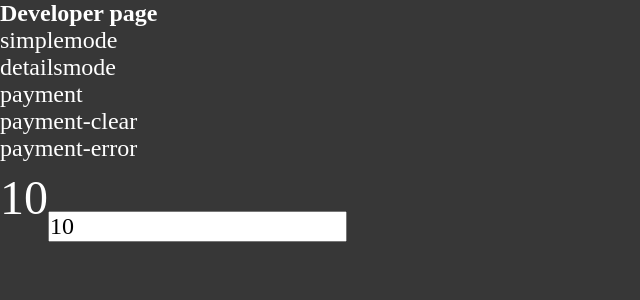
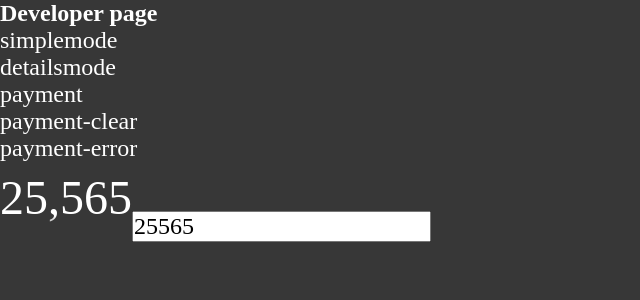
Before and after one commit to heptacode/sunrinpay, a Vue app: page / in a window 1280 px wide. Shown: the top 300 px of the page, without its empty margins (0-640 px from the left). Built offline with nearby package versions, Linux system fonts and the light colour scheme; a web font is replaced by a local one.

Commit message:
Update number count

```diff
--- a/src/components/NumberCounter.vue
+++ b/src/components/NumberCounter.vue
@@ -2,11 +2,12 @@
 	<transition-group tag="span" name="numbercounter" class="numbercounter">
 		<span
 			v-for="(i, idx) in getNumberString"
-			:key="1 + idx"
-			class="numbercounter__digits"
-			:style="{ top: `-${i * 100}%` }"
+			:key="getIndex(i,idx)"
+			:class="{'numbercounter__digits':i!=',','numbercounter__digits__ap':i==','}"
+			:style="{ top: i != ',' ? `-${i * 100}%` : `0%`}"
 		>
-			<span v-for="n in 10" :key="n">{{ n - 1 }}</span>
+			<span v-for="n in  i != ',' ? 10 : 0" :key="n">{{ n - 1 }}</span>
+			<span v-if="i==','">,</span>
 		</span>
 	</transition-group>
 </template>
@@ -15,40 +16,53 @@
 import Vue, { PropType } from "vue";
 export default Vue.extend({
 	props: {
-		number: { type: Number as PropType<number>, default: 0 },
+		number: { type: Number as PropType<number>, default: 0 }
 	},
 	data() {
 		return {
-			isStarted: false,
+			isStarted: false
 		};
 	},
 	mounted() {
 		setTimeout(() => {
 			this.isStarted = true;
-		}, 500);
+		}, 100);
+	},
+	methods: {
+		getIndex(n: string, idx: number): string {
+			if (n == ",") return n + idx;
+			let reg = this.getNumberString.substring(0, idx + 1).match(/,/gi);
+			console.log(idx, idx - (reg ? reg!.length : 0));
+			return (idx - (reg ? reg!.length : 0)).toString();
+		}
 	},
 	computed: {
 		getNumberString(): string {
-			if (this.isStarted) return this.number.toString();
-			else
-				return [...Array(this.number.toString().length)]
-					.map(() => "0")
+			let numberFormatter = new Intl.NumberFormat();
+			if (this.isStarted) return numberFormatter.format(this.number);
+			else {
+				let zeroString = [...Array(this.number.toString().length)]
+					.map(() => "1")
 					.join("");
-		},
-	},
+				return numberFormatter
+					.format(Number(zeroString))
+					.replace(/1/gi, "0");
+			}
+		}
+	}
 });
 </script>
 
 <style lang="scss" scoped>
 .numbercounter-leave-active,
 .numbercounter-enter-active {
-	transition: 1.5s;
+	transition: 1s;
 }
 .numbercounter-leave-active {
 	position: absolute !important;
 }
 .numbercounter-move {
-	transition: 0.5s;
+	transition: 1s;
 }
 .numbercounter-enter {
 	opacity: 0;
@@ -69,7 +83,7 @@ export default Vue.extend({
 	font-size: 2em;
 	height: 1.5em;
 
-    overflow: hidden;
+	overflow: hidden;
 
 	display: inline-block;
 	mask-image: linear-gradient(
@@ -87,7 +101,7 @@ export default Vue.extend({
 		rgba(255, 255, 255, 0) 100%
 	);
 	.numbercounter__digits {
-		transition: 1.5s;
+		transition: 1s;
 		position: relative;
 		display: inline-flex;
 		flex-direction: column;
--- a/src/views/Home.vue
+++ b/src/views/Home.vue
@@ -17,7 +17,7 @@ import NumberCounterVue from "../components/NumberCounter.vue";
 export default Vue.extend({
 	data() {
 		return {
-			n: 10,
+			n: 25565,
 		};
 	},
 	components: {
```
